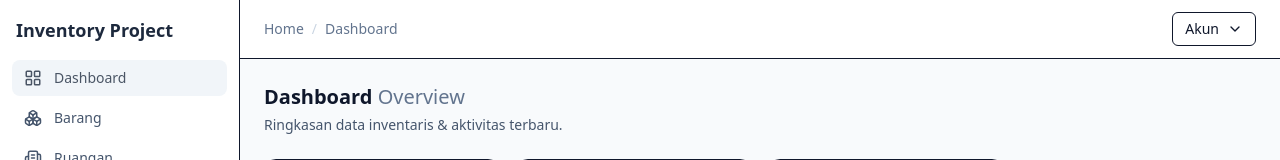
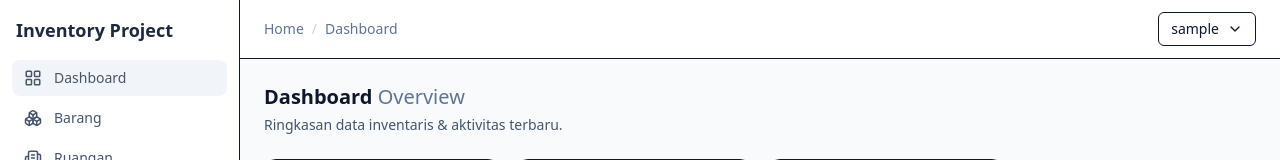
Before and after one commit to rIslandAgdil/project-inventaris, a React (Vite) app in the folder frontend/: page / in a window 1280 px wide. Shown: the top 160 px of the page. Built offline with nearby package versions, Linux system fonts and the light colour scheme; no server answers; sample sign-in values are in the browser's storage.

Commit message:
refactor coding

```diff
--- a/frontend/src/components/Topbar.jsx
+++ b/frontend/src/components/Topbar.jsx
@@ -7,7 +7,7 @@ import Swal from "sweetalert2";
 export default function Topbar({ breadcrumb = [], onOpenMenu }) {
   const [open, setOpen] = useState(false);
   const navigate = useNavigate();
-  const { setAuth } = useContext(AuthContext);
+  const { setAuth, username } = useContext(AuthContext);
 
   const handleLogout = async () => {
     const { isConfirmed } = await Swal.fire({
@@ -72,7 +72,7 @@ export default function Topbar({ breadcrumb = [], onOpenMenu }) {
             className="flex items-center gap-2 px-3 py-1.5 rounded-md border hover:bg-slate-50"
             onClick={() => setOpen((v) => !v)}
           >
-            <span className="text-sm">Akun</span>
+            <span className="text-sm">{username}</span>
             <ChevronDown size={16} />
           </button>
           {open && (
--- a/frontend/src/pages/Dashboard.jsx
+++ b/frontend/src/pages/Dashboard.jsx
@@ -6,6 +6,7 @@ import axios from "axios";
 import { baseUrl } from "../api/api";
 
 export default function Dashboard() {
+  const [loading, setLoading] = useState(true);
   const [dataBarang, setDataBarang] = useState();
   const [dataRuangan, setDataRuangan] = useState();
   const [dataPengguna, setDataPengguna] = useState();
@@ -15,6 +16,7 @@ export default function Dashboard() {
   }, []);
 
   const fetchData = async () => {
+    setLoading(true);
     try {
       const [barangRes, ruanganRes, penggunaRes] = await Promise.all([
         axios.get(`${baseUrl}/barang`),
@@ -27,6 +29,8 @@ export default function Dashboard() {
       setDataPengguna(penggunaRes.data.data.length);
     } catch (error) {
       console.error("Error fetching data:", error);
+    } finally {
+      setLoading(false);
     }
   };
 
@@ -43,11 +47,15 @@ export default function Dashboard() {
         </p>
       </div>
 
-      <div className="grid sm:grid-cols-2 lg:grid-cols-4 gap-4 mb-8">
-        <StatCard title="Total Barang" value={dataBarang} />
-        <StatCard title="Total Ruangan" value={dataRuangan} />
-        <StatCard title="Pengguna Aktif" value={dataPengguna} />
-      </div>
+      {!loading ? (
+        <div className="grid sm:grid-cols-2 lg:grid-cols-4 gap-4 mb-8">
+          <StatCard title="Total Barang" value={dataBarang} />
+          <StatCard title="Total Ruangan" value={dataRuangan} />
+          <StatCard title="Pengguna Aktif" value={dataPengguna} />
+        </div>
+      ) : (
+        <p className="text-center animate-pulse">Loading...</p>
+      )}
 
       {/* <div>
         <h3 className="text-base font-semibold mb-3">Aktivitas Terbaru</h3>
--- a/frontend/src/pages/admin/FormAdmin.jsx
+++ b/frontend/src/pages/admin/FormAdmin.jsx
@@ -63,7 +63,7 @@ export default function FormAdmin({ mode = "view" }) {
   };
 
   useEffect(() => {
-    if (mode === "create") return setLoading(false);
+    if (mode === "create" || mode === "password") return setLoading(false);
 
     fetchData();
   }, [mode]);
@@ -101,7 +101,7 @@ export default function FormAdmin({ mode = "view" }) {
           inputPlaceholder: "Password",
           showCancelButton: true,
           cancelButtonText: "Batal",
-          confirmButtonText: "Ya, Hapus",
+          confirmButtonText: "Kirim",
           confirmButtonColor: "#e11d48",
           reverseButtons: true,
           focusCancel: true,
@@ -115,7 +115,7 @@ export default function FormAdmin({ mode = "view" }) {
                 password: value,
                 newPassword: form.confirmPassword.trim(),
               });
-              await Swal.fire("Berhasil", "Data telah dihapus", "success");
+              await Swal.fire("Berhasil", "Password telah diubah", "success");
             } catch (e) {
               Swal.showValidationMessage(
                 e?.response?.data?.error || e.message || "Gagal menghapus."
--- a/frontend/src/pages/admin/ListAdmin.jsx
+++ b/frontend/src/pages/admin/ListAdmin.jsx
@@ -90,7 +90,7 @@ export default function ListAdmin() {
   const emptyText = loading
     ? "Memuat..."
     : error
-    ? `Terjadi kesalahan: ${error}`
+    ? `Gagal memuat data`
     : "Tidak ada data";
 
   return (
--- a/frontend/src/pages/barang/ListBarang.jsx
+++ b/frontend/src/pages/barang/ListBarang.jsx
@@ -55,7 +55,9 @@ export default function Databarang() {
   const filtered = barang.filter(
     (p) =>
       p.name.toLowerCase().includes(q.toLowerCase()) ||
-      p.kode_inventaris.toString().toLowerCase().includes(q.toLowerCase())
+      p.kode_inventaris.toString().toLowerCase().includes(q.toLowerCase()) ||
+      p.ruangan.toLowerCase().includes(q.toLowerCase()) ||
+      p.user.toLowerCase().includes(q.toLowerCase())
   );
 
   const columns = [
```
Also changed, not shown: frontend/src/components/StatCard.jsx (line endings or trailing spaces).
